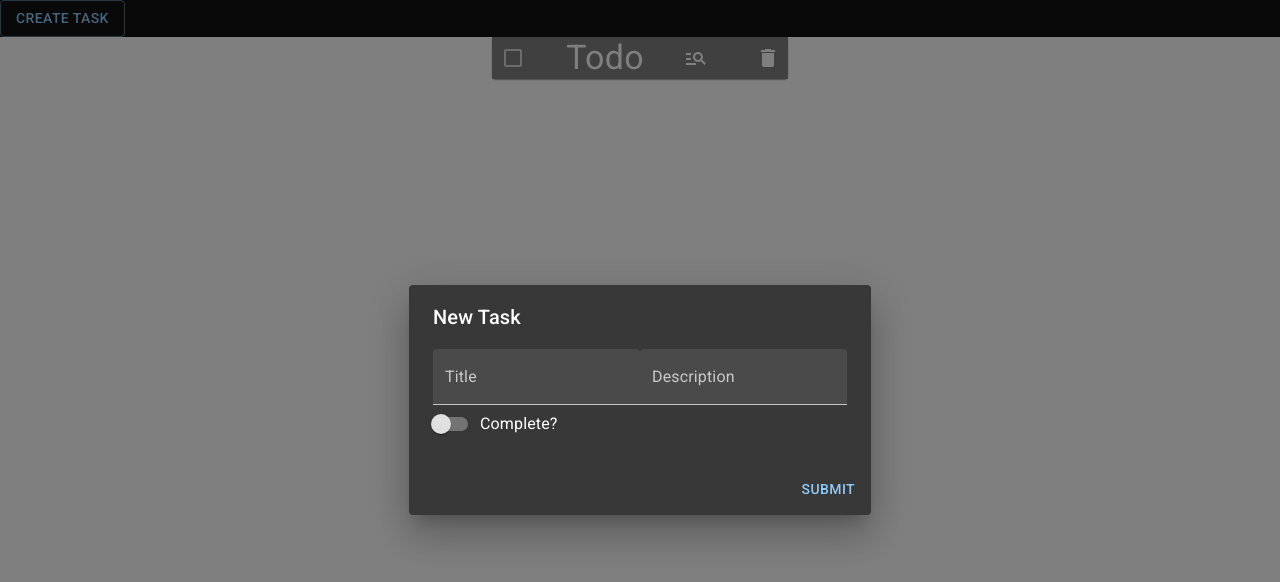
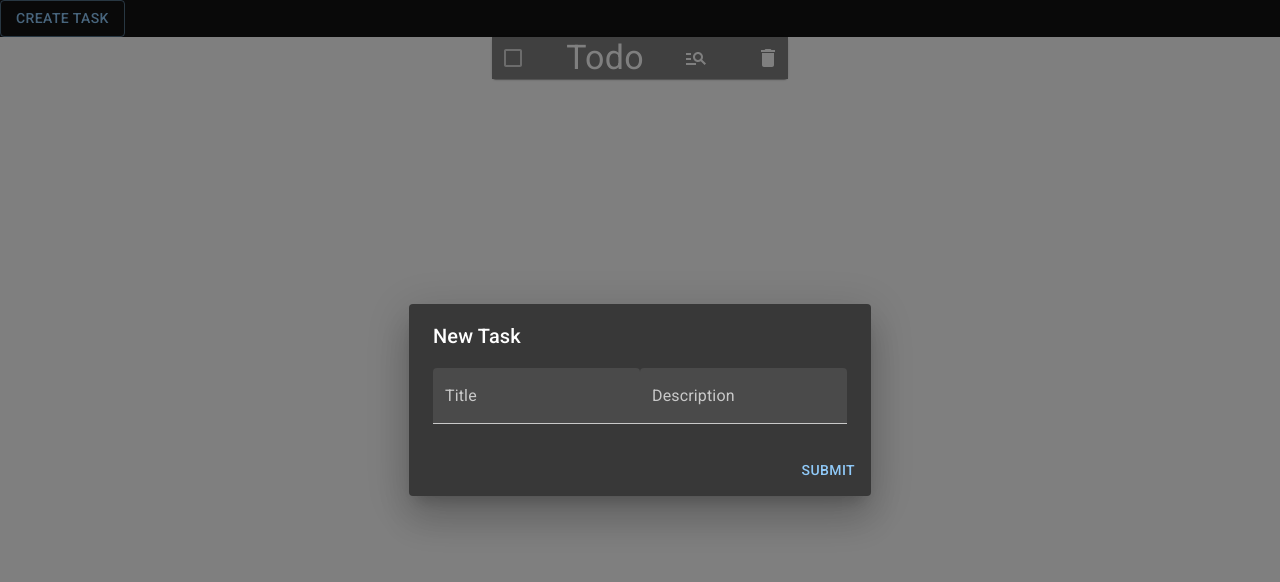
Before and after one commit to Brodypen/todo-list, a React (Create React App) app: page / in a window 1280 px wide. Both pictures are taken after a click on the button "CREATE TASK". Shown: the top 582 px of the page. Built offline with nearby package versions, Linux system fonts and the light colour scheme.

Commit message:
Clean code

```diff
--- a/src/App.js
+++ b/src/App.js
@@ -18,7 +18,7 @@ function App() {
       const newTodo = {};
       newTodo["title"] = title;
       newTodo["description"] = description;
-      newTodo["complete"] = complete;
+      newTodo["complete"] = false;
       setTodos((oldTodos) => [...oldTodos, newTodo]);
   };
   return (
--- a/src/components/TodoForm.js
+++ b/src/components/TodoForm.js
@@ -10,7 +10,6 @@ const TodoForm = ({ onClick, todos }) => {
   const [open, setOpen] = React.useState(false);
   const [title, setTitle] = React.useState("");
   const [desc, setDesc] = React.useState("");
-  const [complete, setComplete] = React.useState(false);
   const [errorText, setErrorText] = React.useState("");
   const handleClickOpen = () => {
     setOpen(true);
@@ -21,13 +20,16 @@ const TodoForm = ({ onClick, todos }) => {
   };
   const handleSubmit = () => {
     if (title === "" || todos.findIndex((item) => item.title === title) !== -1) {
-      setErrorText("Error!");
+      setErrorText("Blank/Same name is not allowed!");
 
+    }
+    else if(title.length > 24){
+      setErrorText("Title is too long, use Description!")
     }
     else {
     setErrorText("");
     handleClose();
-    onClick(title, desc, complete);
+    onClick(title, desc);
   }
   };
 
@@ -42,7 +44,7 @@ const TodoForm = ({ onClick, todos }) => {
           <TextField
 
             error={errorText !== ""}
-            helperText={errorText === "" ? "" : "Task with same name"}
+            helperText={errorText === "" ? "" : "" + errorText}
             id="title"
             label="Title"
             variant="filled"
@@ -54,16 +56,6 @@ const TodoForm = ({ onClick, todos }) => {
             variant="filled"
             onChange={(e) => setDesc(e.target.value)}
           />
-          <FormGroup>
-            <FormControlLabel
-              control={<Switch />}
-              label="Complete?"
-              color="secondary"
-              onChange={(e) =>
-                e.target.value === "on" ? setComplete(true) : setComplete(false)
-              }
-            ></FormControlLabel>
-          </FormGroup>
         </DialogContent>
         <DialogActions>
           <Button onClick={() => handleSubmit()}>Submit</Button>
```
